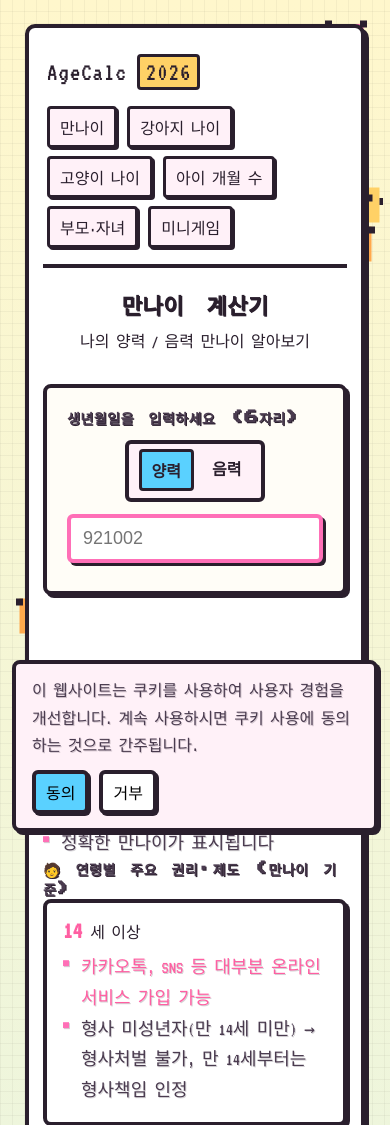
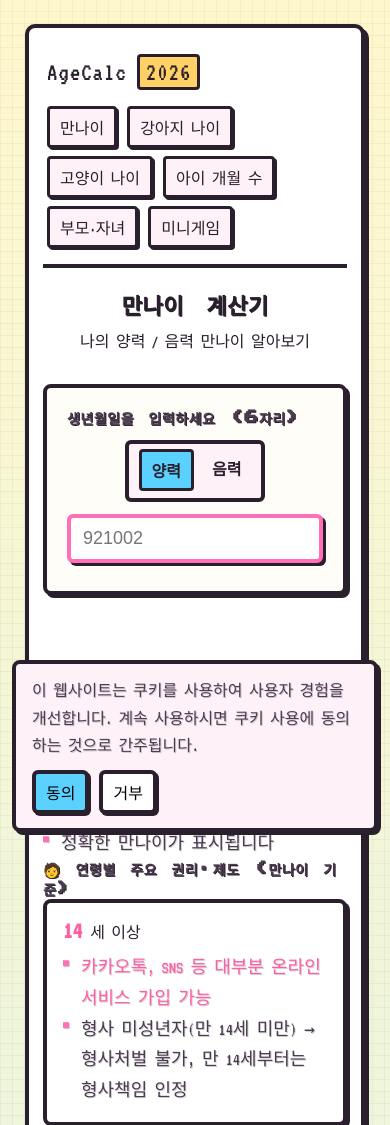
Before and after one commit to ddonggi/ageCalc, a Flask app: page /age in a window 390 px wide. Shown: the top 1125 px of the page. Run offline with Flask 3, Linux system fonts and the light colour scheme.

Commit message:
Update CSP allowlist and hide mobile background

```diff
--- a/app.py
+++ b/app.py
@@ -29,11 +29,11 @@ def add_security_headers(response):
     nonce = getattr(g, "csp_nonce", "")
     csp = (
         "default-src 'self'; "
-        "img-src 'self' data:; "
+        "img-src 'self' data: https://c.clarity.ms; "
         "font-src 'self' https://fonts.gstatic.com; "
         "style-src 'self' 'unsafe-inline' https://fonts.googleapis.com; "
-        f"script-src 'self' 'nonce-{nonce}' https://www.googletagmanager.com https://www.clarity.ms; "
-        "connect-src 'self' https://www.google-analytics.com https://www.clarity.ms; "
+        f"script-src 'self' 'nonce-{nonce}' https://www.googletagmanager.com https://www.clarity.ms https://scripts.clarity.ms https://pagead2.googlesyndication.com; "
+        "connect-src 'self' https://www.google-analytics.com https://www.clarity.ms https://c.clarity.ms; "
         "frame-ancestors 'none'; "
         "base-uri 'self'; "
         "form-action 'self'"
--- a/static/css/style.css
+++ b/static/css/style.css
@@ -811,6 +811,15 @@ section {
 }
 
 @media (max-width: 600px) {
+    #pixel-background {
+        display: none;
+    }
+
+    .pixel-sticker,
+    .pixel-spark {
+        display: none;
+    }
+
     body.snake-page .nav-links {
         display: none;
     }
```
